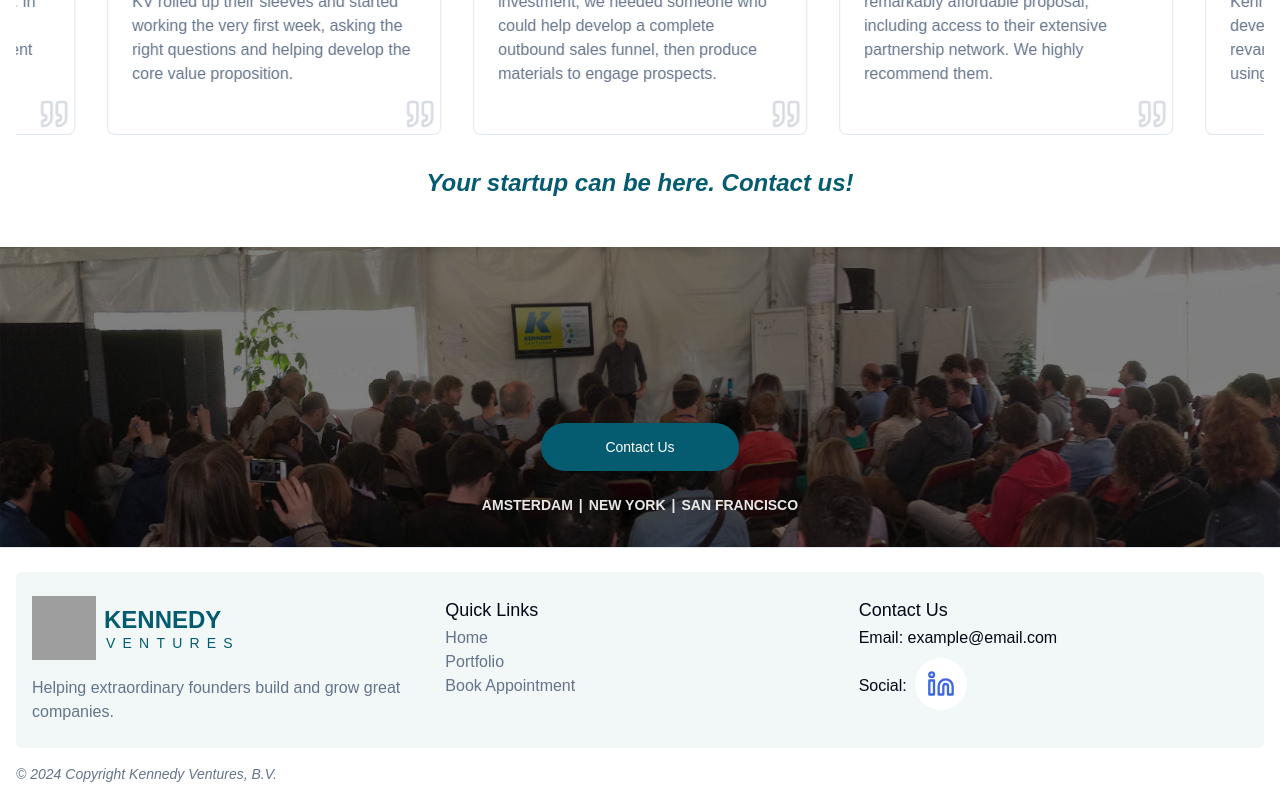
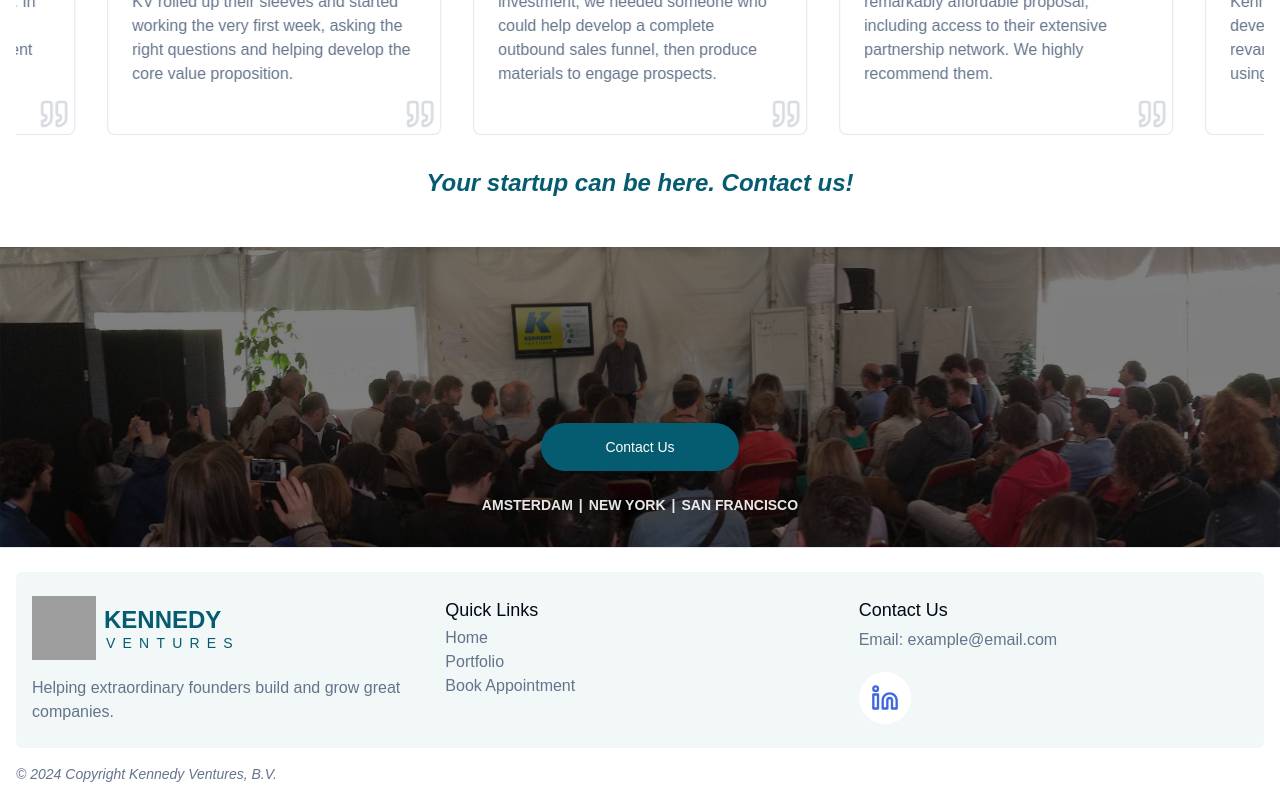
Before and after one commit to imfarhat/Kennedy-Ventures, a Next.js app: page / in a window 1280 px wide. Shown: the part 2271-3071 px from the top of the page. Built offline with nearby package versions, Linux system fonts and the light colour scheme; grey boxes are pictures that could not be loaded.

Commit message:
enhnace footer contact us section

```diff
--- a/src/components/Footer.js
+++ b/src/components/Footer.js
@@ -108,6 +108,7 @@ const Footer = () => {
 
           <aside className="flex flex-col items-start justify-start h-full max-w-96">
             <h4 className="text-lg font-medium">Contact Us</h4>
+            <div className="mt-0.5 flex flex-col items-start justify-start h-full text-muted-foreground">
               <Link
                 href={`mailto:example@email.com?subject=${subject}&body=${body}`}
                 className="hover:underline mt-0.5"
@@ -115,8 +116,9 @@ const Footer = () => {
               >
                 Email: example@email.com
               </Link>
+            </div>
             <div className="flex items-center justify-start gap-2 mt-2">
-              <h4 className="font-medium mt-1">Social:</h4>
+              {/* <h4 className="font-medium mt-1">Social:</h4> */}
               <div>
                 <Link
                   href="https://www.linkedin.com/company/kennedy-ventures"
```
Lines whose indentation alone changed are shown as unchanged.
